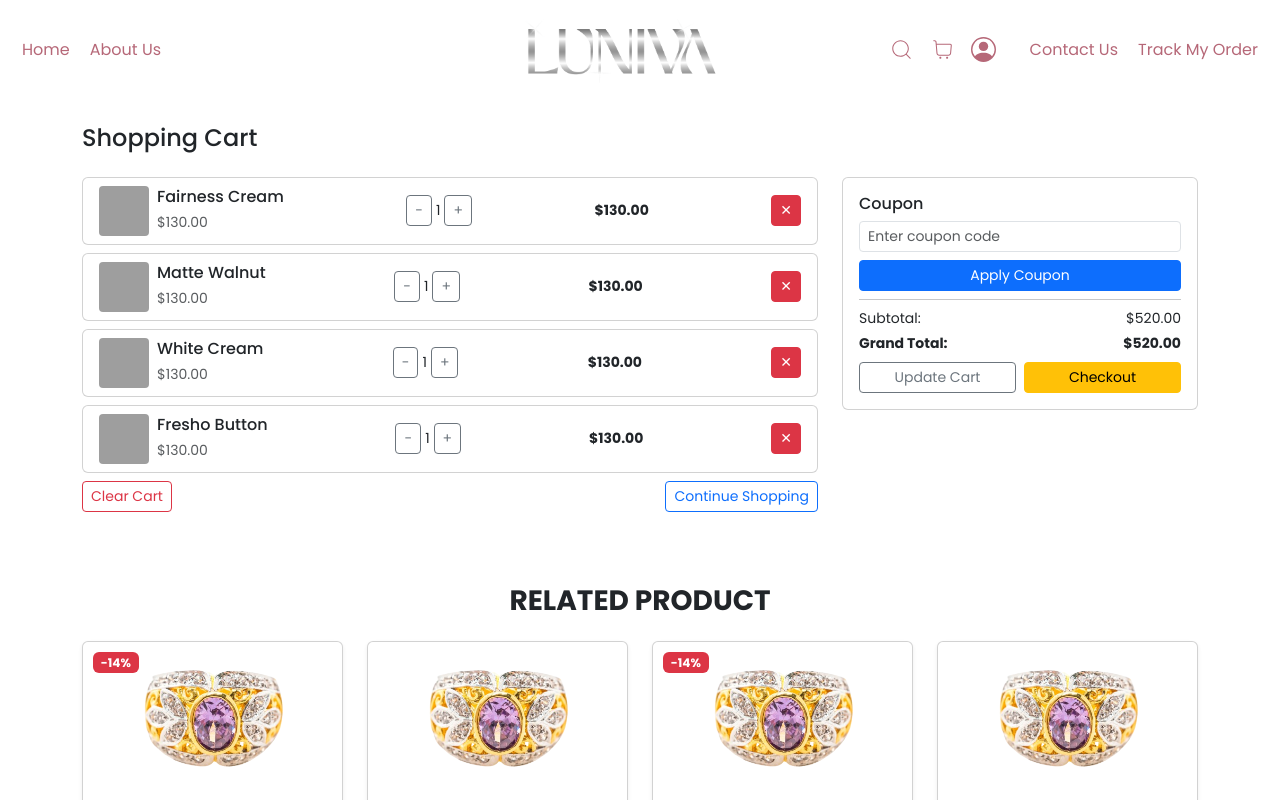
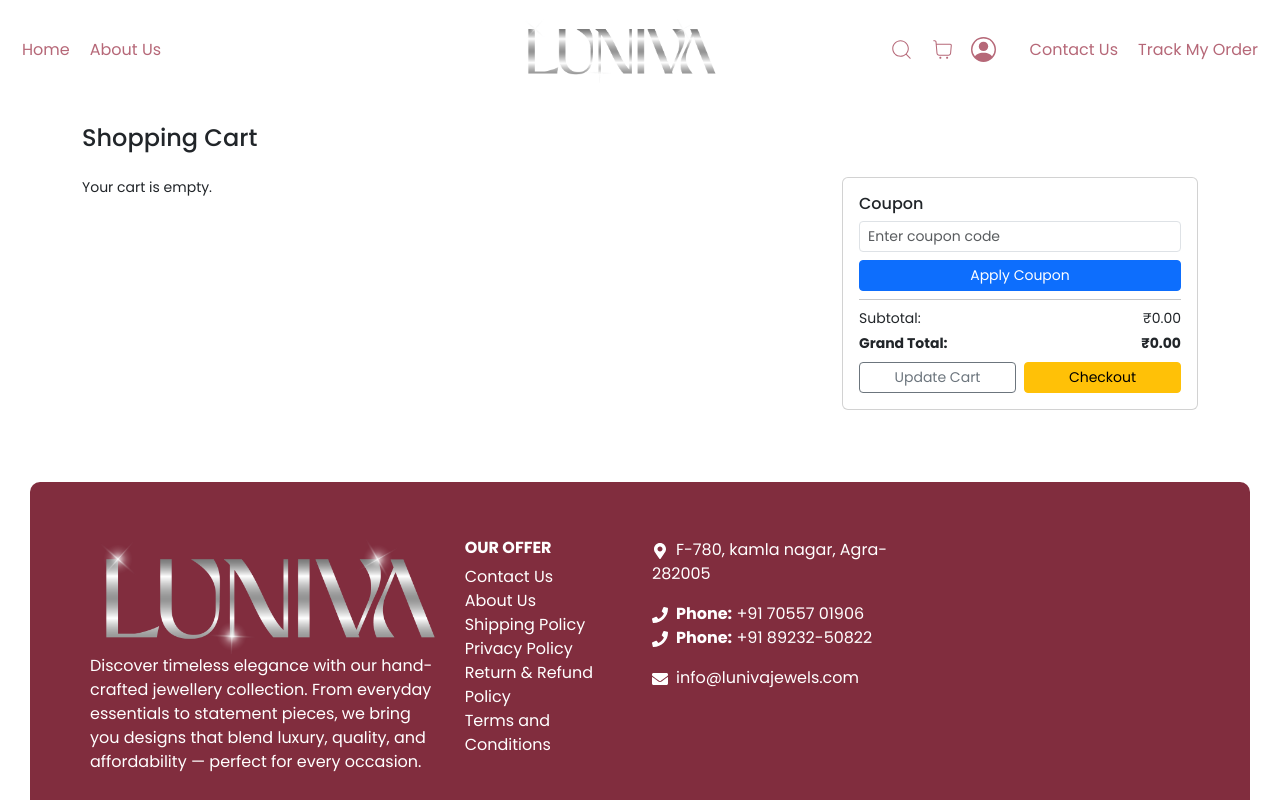
Before and after one commit to Mayank-Anonymously/gemorasilver, a Next.js app: page /product/checkout in a window 1280 px wide. Shown: the top 800 px of the page. Built offline with nearby package versions, Linux system fonts and the light colour scheme; grey boxes are pictures that could not be loaded; a web font is replaced by a local one.

Commit message:
added changes

```diff
--- a/component/Cart/SlidingContainer/Offcanvas.js
+++ b/component/Cart/SlidingContainer/Offcanvas.js
@@ -44,14 +44,14 @@ const CartOffcanvas = ({ show, handleClose }) => {
 								key={idx}
 								className='d-flex align-items-center mb-3 border-bottom pb-2'>
 								<Image
-									src={item.image}
+									src={item.images}
 									rounded
 									width={60}
 									height={60}
 									style={{ objectFit: 'cover' }}
 								/>
 								<div className='flex-grow-1 ms-3'>
-									<h6 className='mb-1'>{item.name}</h6>
+									<h6 className='mb-1'>{item.title}</h6>
 									<div className='d-flex justify-content-between align-items-center'>
 										<div className='d-flex align-items-center gap-2'>
 											<button
--- a/pages/product/checkout.js
+++ b/pages/product/checkout.js
@@ -4,14 +4,10 @@ import RelatedProducts from '@/component/home/RelatedProducts';
 import Testimonials from '@/component/home/testimonials';
 import React, { useState } from 'react';
 import { Button, Card, Form, Row, Col } from 'react-bootstrap';
+import { useSelector } from 'react-redux';
 
 const CheckoutPage = () => {
-	const [cart, setCart] = useState([
-		{ id: 1, name: 'Fairness Cream', price: 130, quantity: 1 },
-		{ id: 2, name: 'Matte Walnut', price: 130, quantity: 1 },
-		{ id: 3, name: 'White Cream', price: 130, quantity: 1 },
-		{ id: 4, name: 'Fresho Button', price: 130, quantity: 1 },
-	]);
+	const cartItems = useSelector((state) => state.cart.items);
 
 	const [coupon, setCoupon] = useState('');
 	const [discount, setDiscount] = useState(0);
@@ -41,7 +37,7 @@ const CheckoutPage = () => {
 		}
 	};
 
-	const subtotal = cart.reduce(
+	const subtotal = cartItems.reduce(
 		(acc, item) => acc + item.price * item.quantity,
 		0
 	);
@@ -54,10 +50,10 @@ const CheckoutPage = () => {
 				<Row>
 					{/* Cart Items */}
 					<Col md={8}>
-						{cart.length === 0 ? (
+						{cartItems.length === 0 ? (
 							<p className='small'>Your cart is empty.</p>
 						) : (
-							cart.map((item) => (
+							cartItems.map((item) => (
 								<Card
 									className='mb-2'
 									key={item.id}>
@@ -65,7 +61,7 @@ const CheckoutPage = () => {
 										{/* Image + Details */}
 										<div className='d-flex align-items-center gap-2'>
 											<img
-												src={item.image || '/images/products/default.jpg'} // add image in your data
+												src={item.images || '/images/products/default.jpg'} // add image in your data
 												alt={item.name}
 												style={{
 													width: '50px',
@@ -77,7 +73,7 @@ const CheckoutPage = () => {
 											<div>
 												<h6 className='mb-1'>{item.name}</h6>
 												<small className='text-muted'>
-													${item.price.toFixed(2)}
+													₹{item.price.toFixed(2)}
 												</small>
 											</div>
 										</div>
@@ -101,7 +97,7 @@ const CheckoutPage = () => {
 
 										{/* Total */}
 										<small className='fw-bold'>
-											${(item.price * item.quantity).toFixed(2)}
+											₹{(item.price * item.quantity).toFixed(2)}
 										</small>
 
 										{/* Remove */}
@@ -115,7 +111,7 @@ const CheckoutPage = () => {
 								</Card>
 							))
 						)}
-						{cart.length > 0 && (
+						{cartItems.length > 0 && (
 							<div className='d-flex justify-content-between mt-2'>
 								<Button
 									variant='outline-danger'
@@ -155,7 +151,7 @@ const CheckoutPage = () => {
 								<div className='small'>
 									<p className='d-flex justify-content-between mb-1'>
 										<span>Subtotal:</span>
-										<span>${subtotal.toFixed(2)}</span>
+										<span>₹{subtotal.toFixed(2)}</span>
 									</p>
 									{discount > 0 && (
 										<p className='d-flex justify-content-between text-success mb-1'>
@@ -165,7 +161,7 @@ const CheckoutPage = () => {
 									)}
 									<p className='d-flex justify-content-between fw-bold mb-1'>
 										<span>Grand Total:</span>
-										<span>${grandTotal.toFixed(2)}</span>
+										<span>₹{grandTotal.toFixed(2)}</span>
 									</p>
 								</div>
 
@@ -190,7 +186,6 @@ const CheckoutPage = () => {
 			</div>
 
 			{/* <Testimonials /> */}
-			<RelatedProducts />
 		</Screen>
 	);
 };
```
